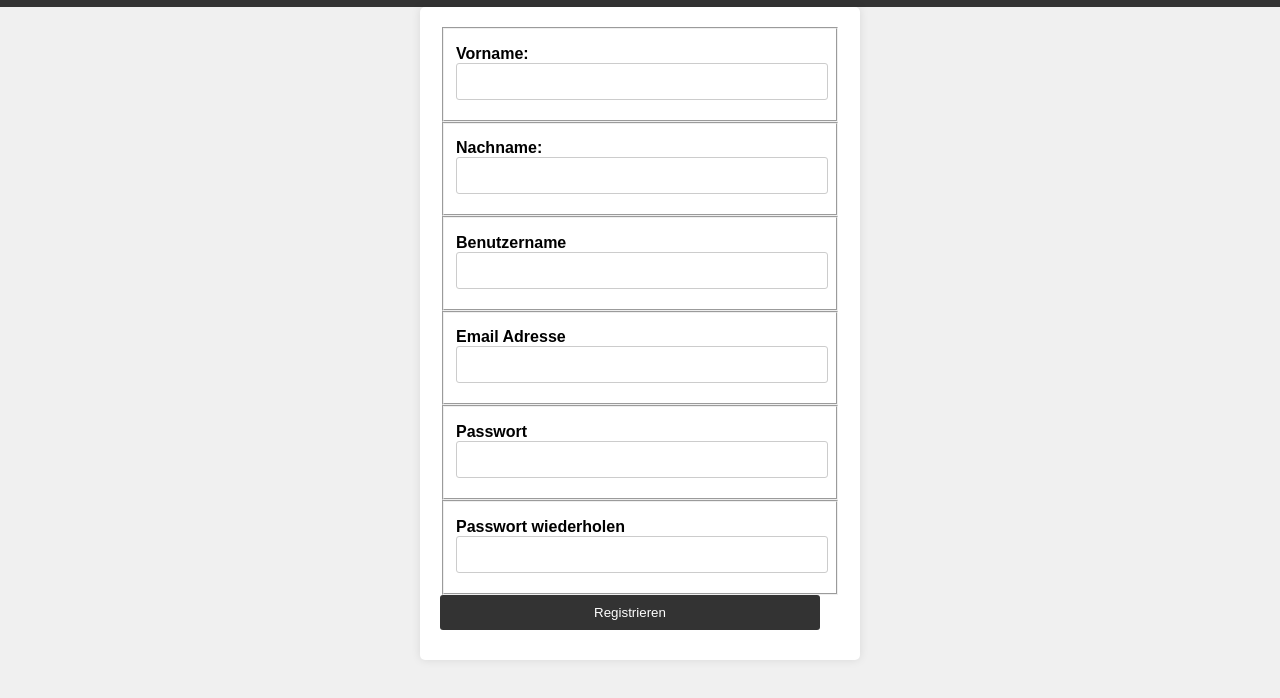
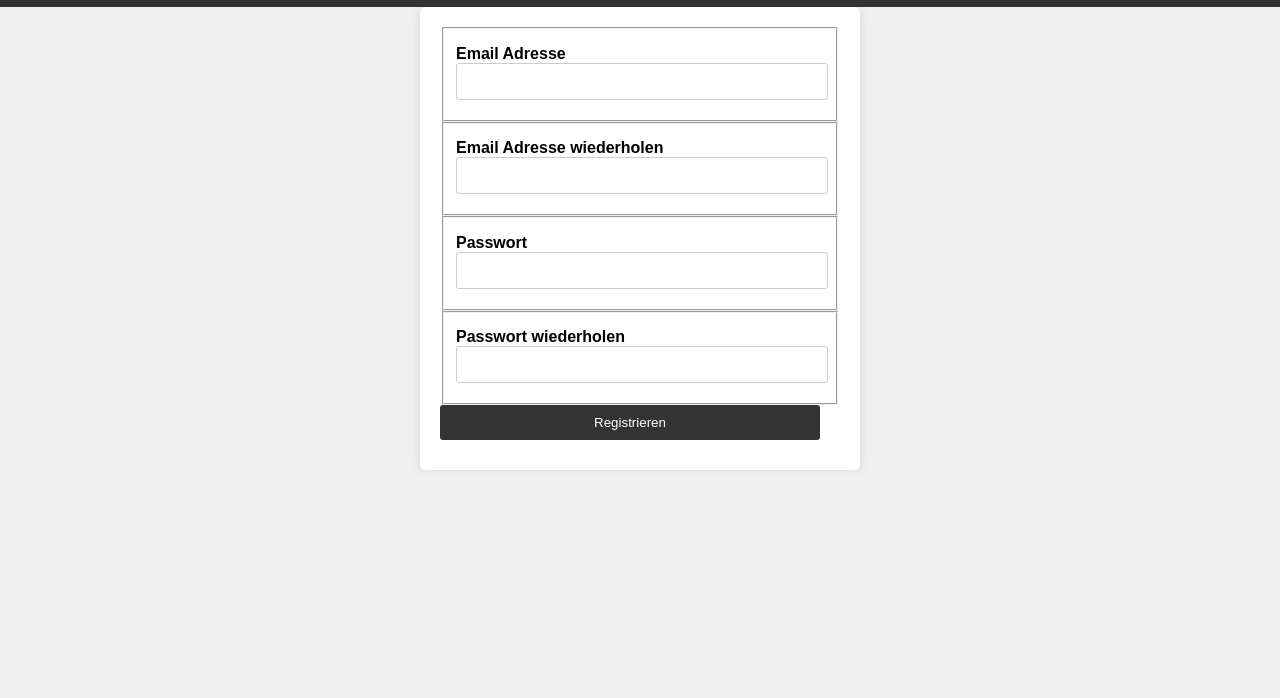
Before and after one commit to MilanLukic01/zaehlerstand, a plain HTML site: page registrierung.html in a window 1280 px wide. Shown: the part 70-768 px from the top of the page. Drawn offline with Linux system fonts and the light colour scheme.

Commit message:
registrierenSeite verbessert

```diff
--- a/registrierung.html
+++ b/registrierung.html
@@ -4,6 +4,7 @@
     <meta charset="UTF-8">
     <meta name="viewport" content="width=device-width, initial-scale=1.0">
     <link rel="stylesheet" href="style.css">
+
     <title>Registration</title>
 </head>
 <header>
@@ -11,23 +12,16 @@
 </header>
 <body>
 
-    <form action="#" method="post">
+    <form id="registrationForm" action="" method="">
 
-        <fieldset>
-            <label for="firstname">Vorname:</label>
-            <input type="text" id="firstname" name="firstname">
-        </fieldset>
-        <fieldset>
-            <label for="lastname">Nachname:</label>
-            <input type="text" id="lastname" name="lastname">
-        </fieldset>
-        <fieldset>
-            <label for="userName">Benutzername</label>
-            <input type="text" id="userName" name="userName">
-        </fieldset>
         <fieldset>
             <label for="email">Email Adresse</label>
             <input type="email" id="email" name="email">
+            <span id="ungueltigeEmail"></span>
+        </fieldset>
+        <fieldset>
+            <label for="repeatEmail">Email Adresse wiederholen</label>
+            <input type="email" id="repeatEmail" name="repeatEmail">
         </fieldset>
         <fieldset>
             <label for="password">Passwort</label>
@@ -35,16 +29,13 @@
         </fieldset>
         <fieldset>
             <label for="repeatPassword">Passwort wiederholen</label>
-            <input type="repeatPassword" id="repeatPassword" name="repeatPassword">
+            <input type="Password" id="repeatPassword" name="repeatPassword">
     </fieldset>
-    <input type="submit" value="Registrieren">
-
-
-
-
+    <input type="submit" id="registration" value="Registrieren">
 
     </form>
 
 
 </body>
+<script src="validierungspruefung.js"></script>
 </html>
```
